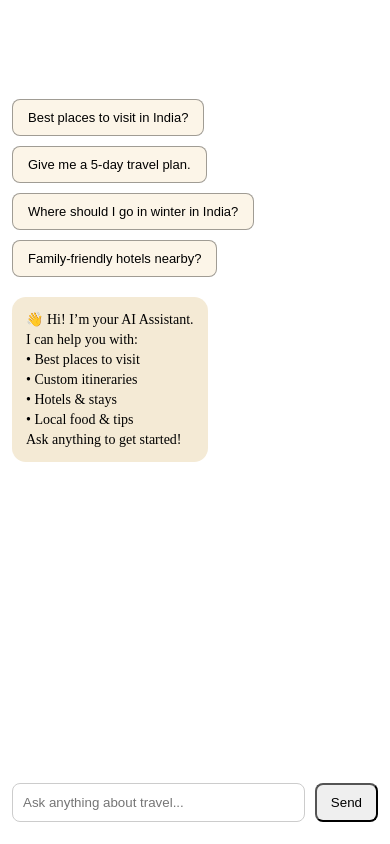
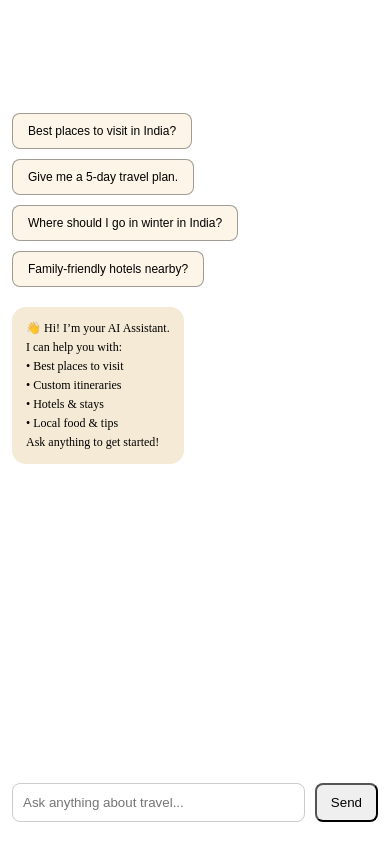
Before and after one commit to Himanshu0-7/travel-chatbot, a Next.js app: page /chat in a window 390 px wide. Built offline with nearby package versions, Linux system fonts and the light colour scheme; a web font is replaced by a local one.

Commit message:
improve css

```diff
--- a/src/app/chat/font.css
+++ b/src/app/chat/font.css
@@ -10,10 +10,3 @@
   font-weight: normal;
   font-style: normal;
 }
-
-body {
-  background: var(--background);
-  color: var(--foreground);
-  font-size: clamp(14px, 3vw, 18px);
-
-}
--- a/src/app/chat/page.js
+++ b/src/app/chat/page.js
@@ -145,11 +145,10 @@ export default function ChatPage() {
       style={{
         textAlign: "left",
         fontFamily: "Title_Font",
-        fontSize: "clamp(35px, 5vw, 62px)",
+        fontSize: "clamp(40px, 5vw, 62px)",
         // background: "linear-gradient(to bottom,#1e3c72,#2a5298)",
         WebkitBackgroundClip: "text",
         color: "white",
-        paddingLeft:"20px",
         backgroundcolor:"transparent",
         // borderRadius:"15px"
 
@@ -178,7 +177,7 @@ export default function ChatPage() {
                 background: "#fcf5e8ff",
                 border: "1px solid #1e1e1e6a",
                 cursor: "pointer",
-                fontSize: "clamp(13px, 3vw, 17px)"
+                fontSize: "clamp(12px, 3vw, 14px)"
               }}
             >
               {q}
@@ -263,7 +262,7 @@ export default function ChatPage() {
                   background: "#fcf5e8ff",
                   border: "1px solid #1e1e1e6a",
                   cursor: "pointer",
-                  fontSize: "clamp(13px, 3vw, 17px)"
+                  fontSize: "clamp(12px, 3vw, 14px)"
                 }}
               >
                 {q}
--- a/src/app/globals.css
+++ b/src/app/globals.css
@@ -4,3 +4,9 @@ html, body{
   margin: 0;
   height: 100%;
 }
+body {
+  background: var(--background);
+  color: var(--foreground);
+  font-size: clamp(12px, 3vw, 14px);
+
+}
```
